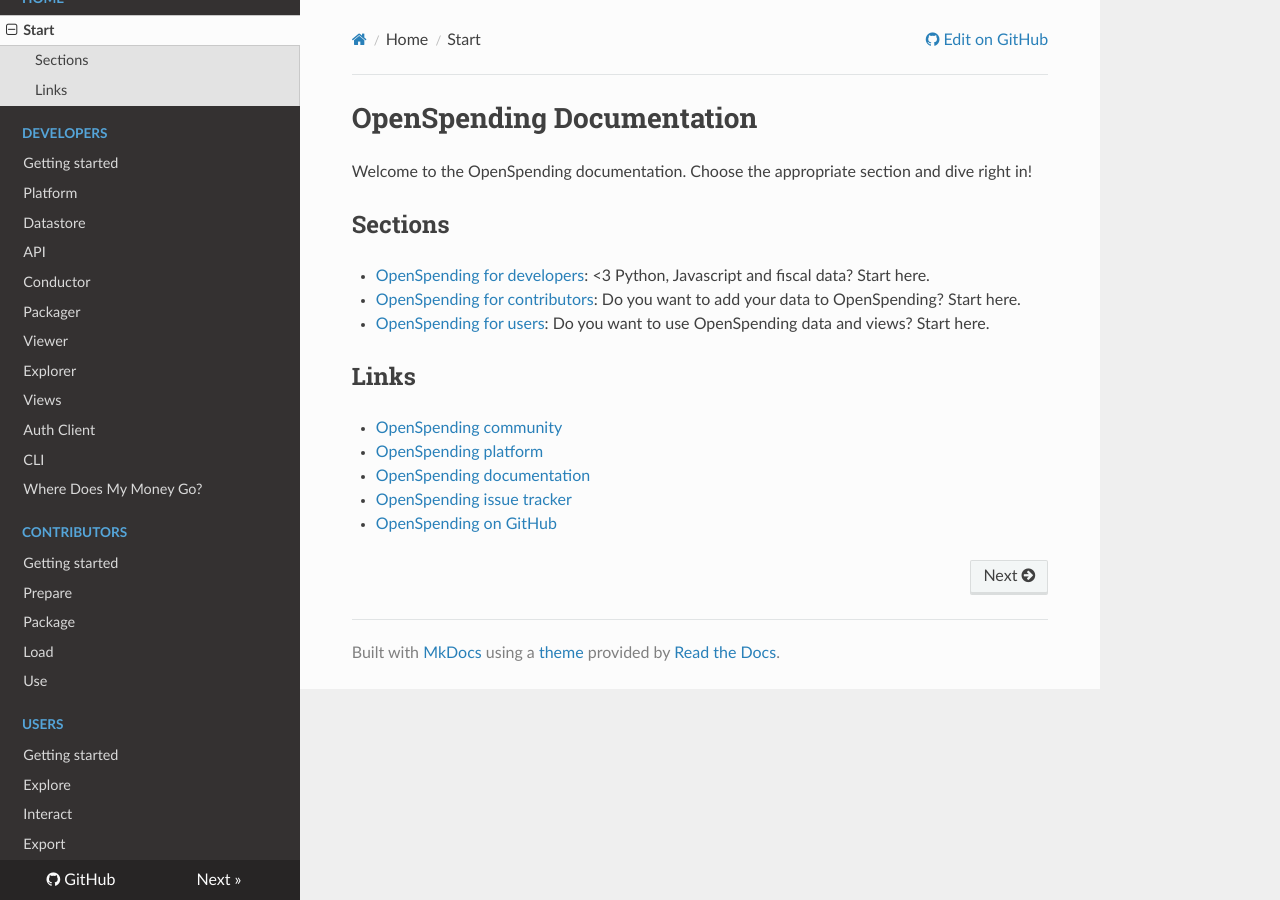
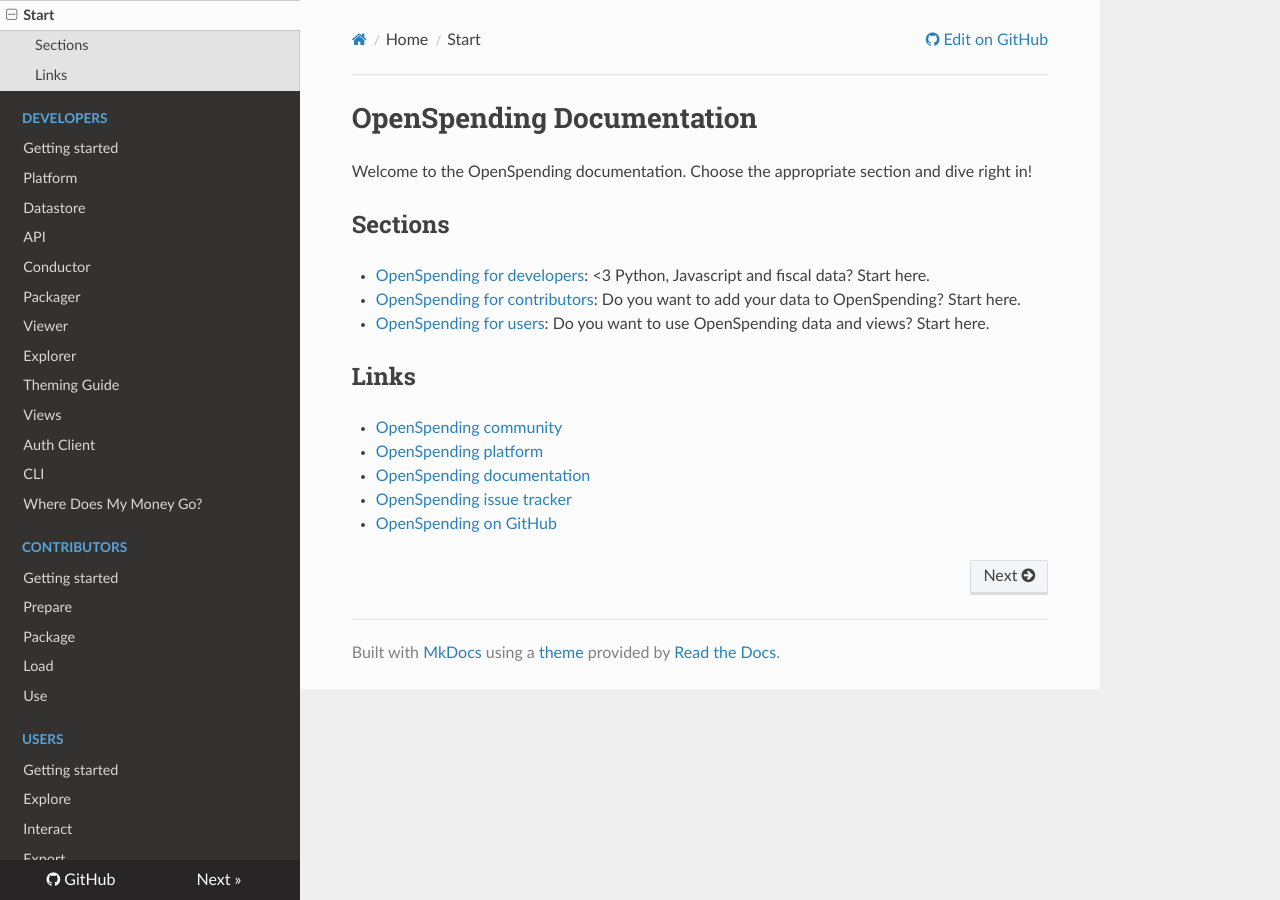
Before and after one commit to openspending/docs, an MkDocs documentation site: the page built from docs/index.md, in a window 1280 px wide. Built offline with MkDocs 1.6.1, drawn with Linux system fonts in a browser that asks for light colours; nearby versions of some CDN libraries; old or Windows-style settings are respelled for this version of MkDocs.

Commit message:
Theming Guide -> mkdocs.yml

```diff
--- a/mkdocs.yml
+++ b/mkdocs.yml
@@ -14,6 +14,7 @@ pages:
   - Packager: developers/packager.md
   - Viewer: developers/viewer.md
   - Explorer: developers/explorer.md
+  - Theming Guide: developers/theming-guide.md
   - Views: developers/views.md
   - 'Auth Client': developers/auth-client.md
   - CLI: developers/cli.md
```
